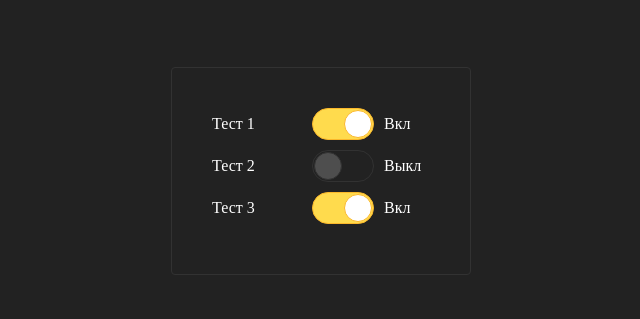
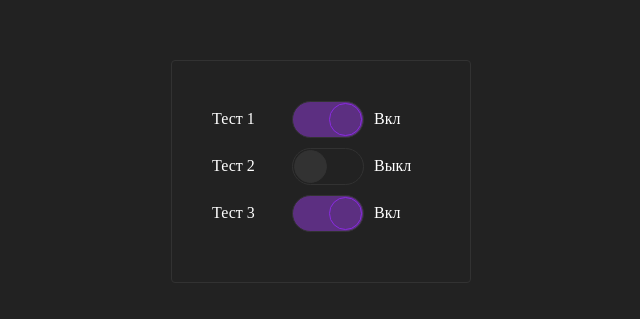
Before and after one commit to KrevetkaOo/toggle, a plain HTML site: page index.html in a window 1280 px wide. Shown: the part 229-548 px from the top of the page, without its empty margins (319-959 px from the left). Drawn offline with Linux system fonts and the light colour scheme.

Commit message:
Update style.css

```diff
--- a/style.css
+++ b/style.css
@@ -18,6 +18,13 @@ body {
     padding: 40px;
 }
 /* style */
+:root {
+    --label-height: 35px;
+    --label-width: 70px;
+    --label-border-radius: var(--label-height);
+    --label-border: 1px;
+    --label-border-color: #323232 var(--label-border) solid;
+}
 .toggler {
     display: flex;
     align-items: center;
@@ -26,7 +33,8 @@ body {
     color: #fff;
 }
 .toggler .toggler__title {
-    width: 100px;
+    flex: 0 0 auto;
+    width: 80px;
 }
 .toggler .toggler__input {
     display: none;
@@ -38,40 +46,40 @@ body {
     cursor: pointer;
 }
 .toggler .toggler__label:before {
-    content: "";
-    width: 60px;
-    height: 30px;
+    content: '';
+    width: var(--label-width);
+    height: var(--label-height);
     background-color: #222;
-    border-radius: 35px;
-    border: #323232 1px solid;
+    border-radius: var(--label-border-radius);
+    border: var(--label-border-color);
     transition: background-color 0.25s ease-in-out;
 }
 .toggler .toggler__label:after {
-    content: "";
-    width: 26px;
-    height: 26px;
+    content: '';
+    width: calc(var(--label-height) - calc(var(--label-border) * 4));
+    height: calc(var(--label-height) - calc(var(--label-border) * 4));
     position: absolute;
     border-radius: 50%;
-    border: #323232 1px solid;
-    background-color: #4e4e4e;
-    transform: translateX(2px);
+    border: var(--label-border-color);
+    background-color: #323232;
+    transform: translateX(calc(var(--label-border) * 2));
     transition: all 0.25s ease-in-out;
 }
 .toggler .toggler__input:checked + .toggler__label:after {
-    background-color: #fff;
-    transform: translateX(32px);
-    border-color: #fbb82b;
+    background-color: #5c2f81;
+    transform: translateX(calc(var(--label-width) - var(--label-height) + calc(var(--label-border) * 2)));
+    border-color: blueviolet;
 }
 .toggler .toggler__input:checked + .toggler__label:before {
-    background-color: #ffdb4d;
-    border-color: #fbb82b;
+    background-color: #5c2f81;
+    border-color: #323232;
 }
 .toggler .toggler__input ~ .toggler__text:after {
-    content: "Выкл";
+    content: 'Выкл';
     margin-left: 10px;
     transition: all 0.25s ease-in-out;
     color: #fff;
 }
 .toggler .toggler__input:checked ~ .toggler__text:after {
-    content: "Вкл";
+    content: 'Вкл';
 }
```
